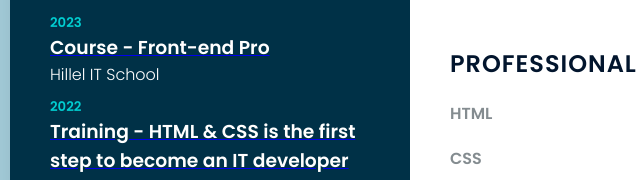
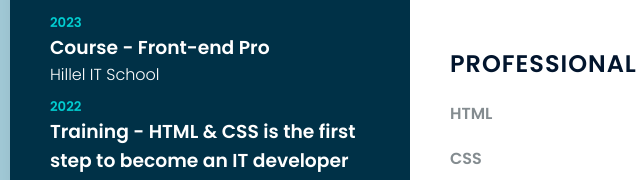
Before and after one commit to MaksymPi/CV_Maksym_Pysmennyi_JavaScript_Developer, a plain HTML site: page index.html in a window 1280 px wide. Shown: the part 755-935 px from the top of the page, 30-670 px from the left. Drawn offline with Linux system fonts and the light colour scheme.

Commit message:
corect css

```diff
--- a/styles/style.css
+++ b/styles/style.css
@@ -5,6 +5,12 @@
     box-sizing: border-box;
     font-family: Poppins, sans-serif;
 }
+
+a:focus,a:active{outline: none;}
+
+a, a:visited{text-decoration: none;}
+a:hover{text-decoration: none;}
+
 body{
     background-color: lightblue;
     display: flex;
```
